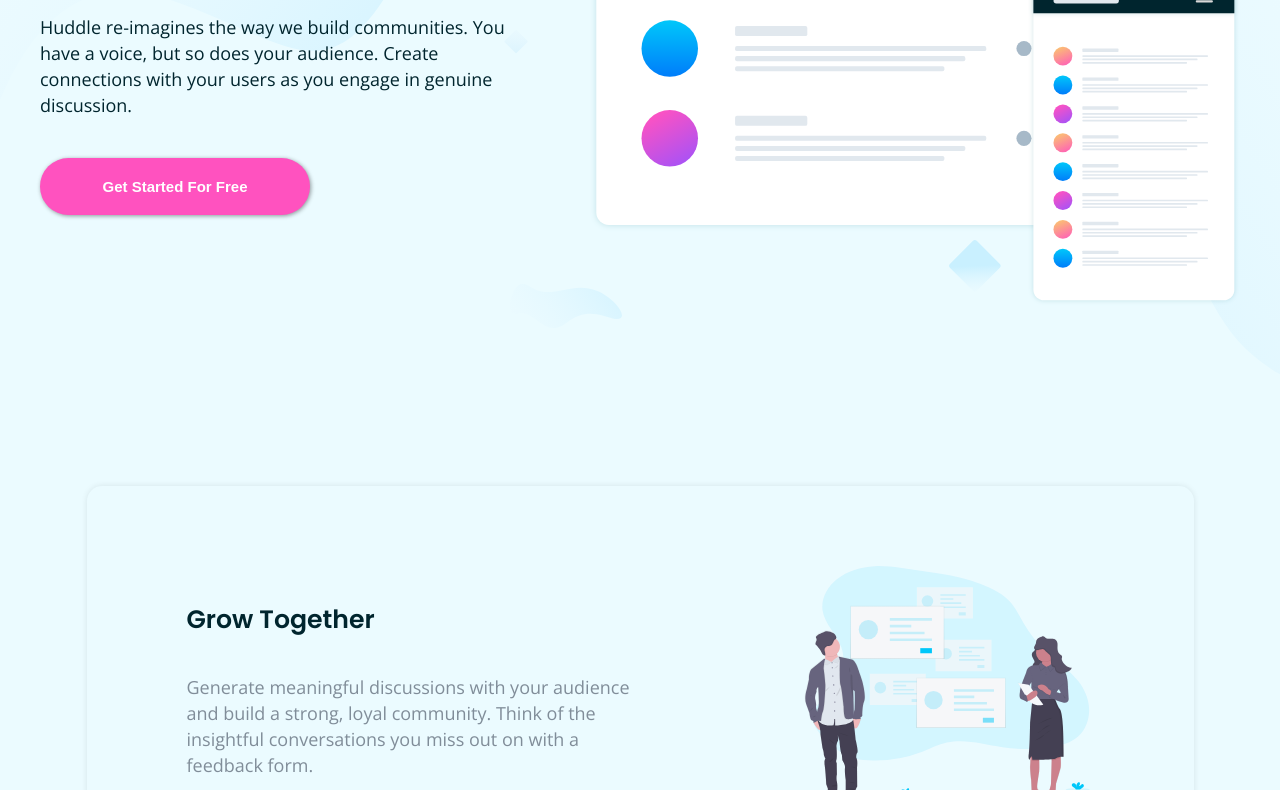
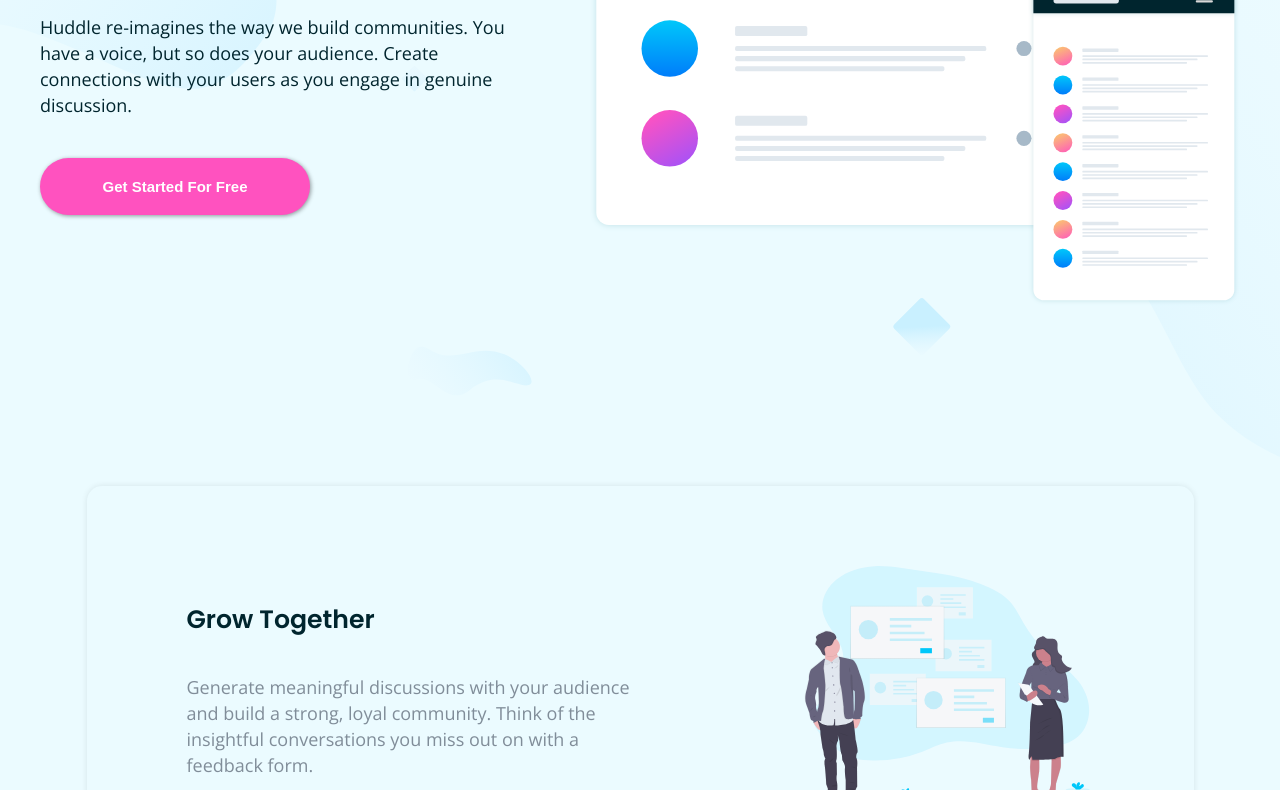
Before and after one commit to Wellissonb/huddle-landing-page-with-alternating-feature-blocks, a plain HTML site: page index.html in a window 1280 px wide. Shown: the part 308-1098 px from the top of the page. Drawn offline with nearby package versions, Linux system fonts and the light colour scheme.

Commit message:
projeto finalizado

```diff
--- a/estilos/destkop.css
+++ b/estilos/destkop.css
@@ -15,7 +15,7 @@
         padding-bottom: 100px;
         background-image: url(../images/bg-hero-desktop.svg);
         background-position: left left;
-
+        background-size: cover;
     }
 
     section#commumnity-section{
--- a/estilos/mobile.css
+++ b/estilos/mobile.css
@@ -75,7 +75,8 @@ a#header-button:hover{
 div#background{
     background-image: url(../images/bg-hero-mobile.svg);
 
-    background-position: top left;
+    background-position: top center;
+    background-size: 50% 50%;
     background-repeat: no-repeat;
     text-align: center;
 }
@@ -85,7 +86,7 @@ main{
     margin: auto;
     font-family: 'Poppins', sans-serif;
     padding: 0px 25px;
-     background-color: var(--cianoPalido);
+    background-color: var(--cianoPalido);
 }
 
 
```
Also changed, not shown: screenshots/desktop1.PNG (added), screenshots/desktop2.PNG (added), screenshots/desktop3.PNG (added), screenshots/desktop4.PNG (added), screenshots/mobile1.PNG (added), screenshots/mobile2.PNG (added), screenshots/mobile3.PNG (added), screenshots/mobile4.PNG (added), screenshots/mobile5.PNG (added), screenshots/mobile6.PNG (added), screenshots/mobile7.PNG (added), 1 other file.
